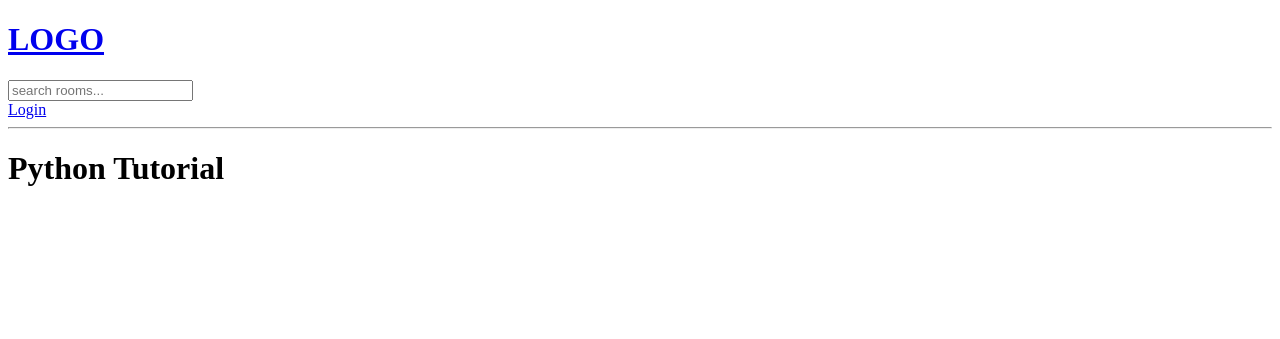
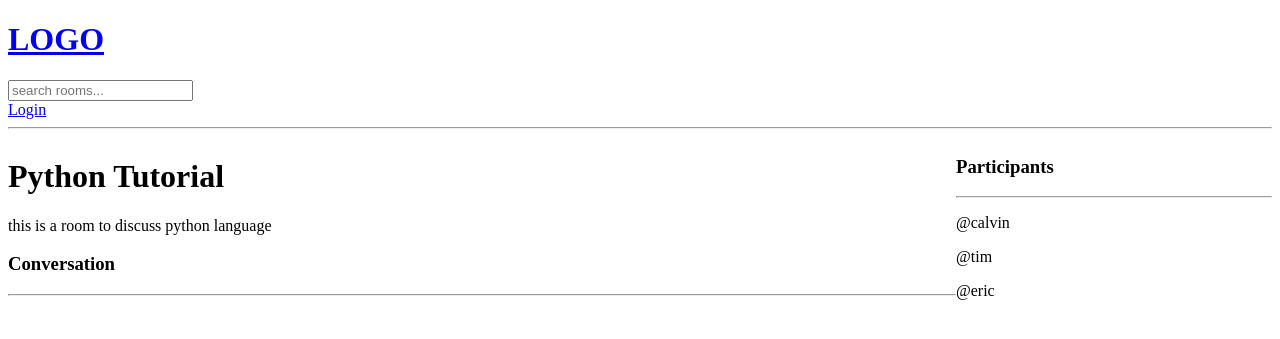
Before and after one commit to cdialpha/django_tutorial, a Django app: page /room/4/ in a window 1280 px wide. Shown: the top 339 px of the page. Run offline with Django 4.2, Linux system fonts and the light colour scheme; data comes from the database, SQL or seed files in the repository; both versions use the stored data as it was after the commit.

Commit message:
add comment functionality (CRU no D)

```diff
--- a/base/models.py
+++ b/base/models.py
@@ -9,7 +9,7 @@ class Room(models.Model):
     topic = models.ForeignKey('Topic', on_delete=models.SET_NULL, null=True)
     name = models.CharField(max_length=200)
     description = models.TextField(null=True, blank=True)
-    # participants =
+    participants = models.ManyToManyField(User, related_name='participants', blank=True)
     updated = models.DateTimeField(auto_now=True)
     create = models.DateTimeField(auto_now_add=True)
 
--- a/base/templates/base/room.html
+++ b/base/templates/base/room.html
@@ -1,7 +1,52 @@
 {% extends 'main.html' %}
-
-<!-- -->
 
 {% block content %}
 
-<h1>{{room.name}}</h1> {% endblock%}</h1>
+<style>
+    .room-container{
+        display: grid;
+        grid-template-columns: 3fr 1fr;
+    }
+    .message-container{
+        border: solid 2px black
+    }
+</style>
+
+<div class="room-container">
+    <div>
+        <h1>{{room.name}}</h1>
+        <p>{{room.description}}</p>
+
+        <div class="comment-wrapper">
+        <h3>Conversation</h3>
+        <hr />
+
+        {% for message in room_messages %}
+        <div class="message-container">
+            {% if request.user == message.user %}
+            <a href="{% url 'delete-message' message.id %}"> DELETE </a>
+            {% endif %}
+            <h1>@{{message.user}} {{message.create|timesince }} ago</h1>
+            <p>{{message.body}}</p>
+        </div>
+        {%endfor%}
+        </div>
+
+
+        {% if request.user.is_authenticated %}
+        <div>
+            <form method="POST" action="">
+                {% csrf_token %}
+                <input type="text" name="body" placeholder="write your message here ...">
+        </div>
+        {%endif%}
+    </div>
+    <div>
+        <h3> Participants </h3> <hr>
+        {% for user in participants %}
+           <div> <p>@{{user.username}} </p> </div>
+        {% endfor %}
+
+    </div>
+</div>
+{% endblock%}
--- a/base/urls.py
+++ b/base/urls.py
@@ -10,4 +10,5 @@ urlpatterns = [
     path('create-room/', views.createRoom, name="create-room"),
     path('update-room/<str:pk>/', views.updateRoom, name="update-room"),
     path('delete-room/<str:pk>/', views.deleteRoom, name="delete-room"),
+    path('delete-message/<str:pk>/', views.deleteMessage, name="delete-message"),
 ]
--- a/base/views.py
+++ b/base/views.py
@@ -1,6 +1,6 @@
 from django.shortcuts import render, redirect
 from django.contrib import messages
-from .models import Room, Topic
+from .models import Room, Topic, Message
 from .forms import RoomForm
 from django.db.models import Q
 from django.contrib.auth.models import User
@@ -74,7 +74,19 @@ def home(request):
 
 def room(request, pk):
     room = Room.objects.get(id = pk)
-    context = {'room' : room}
+    room_messages = room.message_set.all().order_by('-create')
+    participants = room.participants.all()
+
+    if request.method == 'POST':
+        message = Message.objects.create(
+            user = request.user,
+            room = room,
+            body = request.POST.get('body'),
+        )
+        room.participants.add(request.user)
+        return redirect('room', pk = room.id)
+
+    context = {'room' : room, 'room_messages' :room_messages, "participants" : participants }
     return render(request, 'base/room.html', context)
 
 
@@ -123,3 +135,17 @@ def deleteRoom(request, pk):
         return redirect('home')
     context = {'obj': room }
     return render(request, 'base/delete.html', context)
+
+
+@login_required(login_url="login")
+def deleteMessage(request, pk):
+    message = Message.objects.get(id=pk)
+
+    if request.user != message.user:
+        return HttpResponse('Only authors can delete their own messages')
+
+    if(request.method == 'POST'):
+        message.delete()
+        return redirect('home')
+    context = {'obj': message }
+    return render(request, 'base/delete.html', context)
```
Also changed, not shown: base/migrations/0003_alter_room_options_room_participants.py (added), db.sqlite3, 1 other file.
